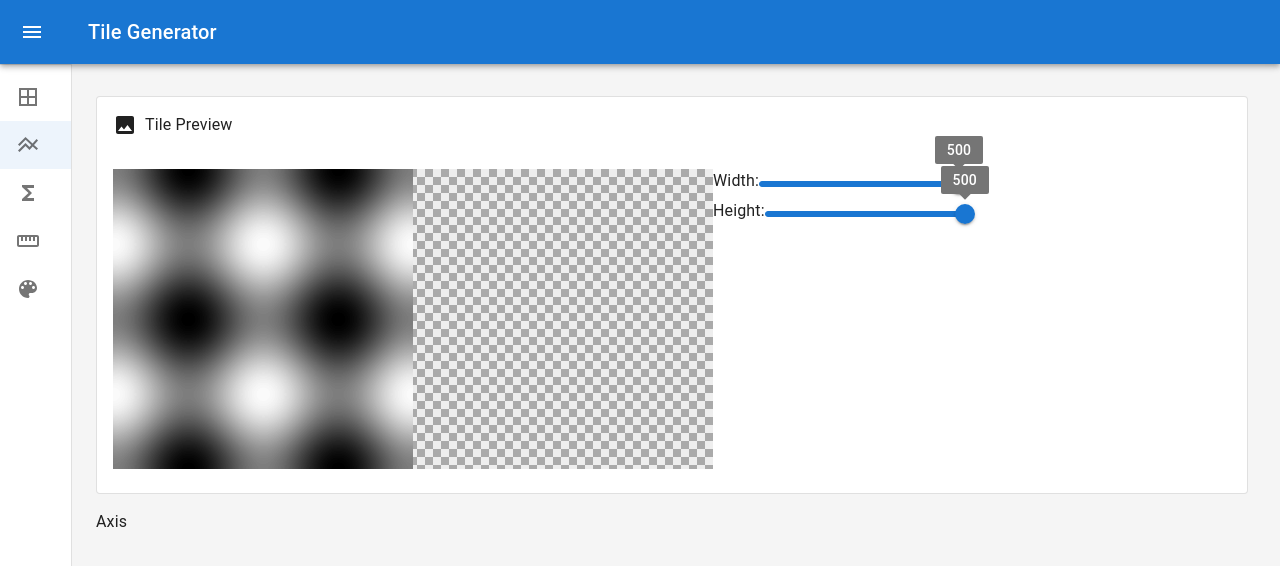
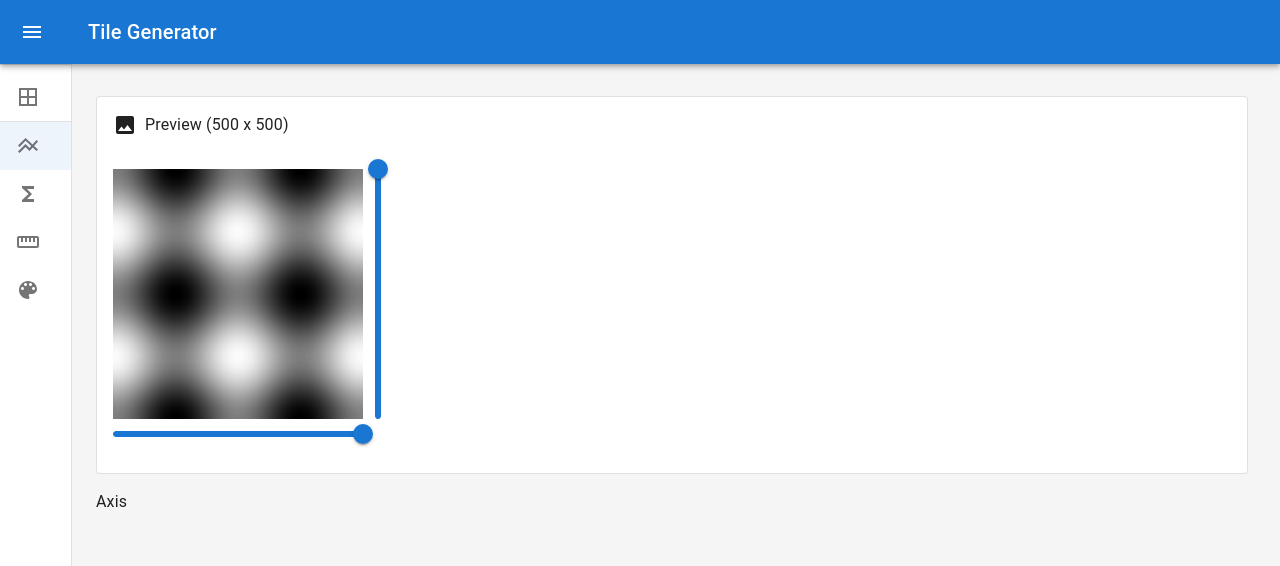
Before and after one commit to vaughan99/tile-gen, a React (Create React App) app: page / in a window 1280 px wide. Shown: the top 566 px of the page. Built offline with nearby package versions, Linux system fonts and the light colour scheme.

Commit message:
further refine preview

```diff
--- a/src/App.tsx
+++ b/src/App.tsx
@@ -19,6 +19,7 @@ import { ImageBuilding } from './imageBuilding';
 import { ColorMapPicker } from './components/ColorMapPicker';
 import { NavList, NavOptions } from './components/NavList';
 import { generateLinearColorArrays } from './interpolation';
+import { PatternEditor } from './components/PatternEditor';
 
 const drawerWidth: number = 240;
 
@@ -193,13 +194,13 @@ export const App = () => {
               />
             ) : (
               <Stack spacing={2}>
-                <Preview profile={profile} imageBuilding={imageBuilding} />
+                <Preview
+                  profile={profile}
+                  setProfile={setProfile}
+                  imageBuilding={imageBuilding}
+                />
                 {navSelected === 'axis' ? <Typography>Axis</Typography> : ''}
-                {navSelected === 'pattern' ? (
-                  <Typography>Pattern</Typography>
-                ) : (
-                  <></>
-                )}
+                {navSelected === 'pattern' ? <PatternEditor /> : <></>}
                 {navSelected === 'normalization' ? (
                   <Typography>Normalization</Typography>
                 ) : (
--- a/src/components/ColorMapPicker.tsx
+++ b/src/components/ColorMapPicker.tsx
@@ -7,7 +7,7 @@ import {
   Typography,
 } from '@mui/material';
 import React, { useState } from 'react';
-import { SketchPicker } from 'react-color';
+import { ChromePicker, SketchPicker } from 'react-color';
 import { GradientPicker } from 'react-linear-gradient-picker';
 import ColorLensIcon from '@mui/icons-material/ColorLens';
 import 'react-linear-gradient-picker/dist/index.css';
@@ -34,7 +34,7 @@ const WrappedColorPicker: React.FC<WrapperPropTypes> = ({
   ...rest
 }) => {
   return (
-    <SketchPicker
+    <ChromePicker
       {...rest}
       color={rgbToRgba(rest.color, rest.opacity)}
       onChange={(c) => {
--- a/src/components/NavList.tsx
+++ b/src/components/NavList.tsx
@@ -9,6 +9,7 @@ import StraightenIcon from '@mui/icons-material/Straighten';
 import ColorLensIcon from '@mui/icons-material/ColorLens';
 import BorderAllIcon from '@mui/icons-material/BorderAll';
 import { TileProfile } from '../profile';
+import { Divider } from '@mui/material';
 
 export type NavOptions =
   | 'tiled'
@@ -36,9 +37,9 @@ export const NavList = (props: NavListProps) => {
           <ListItemIcon>
             <BorderAllIcon />
           </ListItemIcon>
-          <ListItemText primary="View Tiled" />
+          <ListItemText primary="Expanded" />
         </ListItemButton>
-
+        <Divider />
         <ListItemButton
           selected={navSelected === 'axis'}
           onClick={() => onNavSelected('axis')}
@@ -56,7 +57,7 @@ export const NavList = (props: NavListProps) => {
           <ListItemIcon>
             <FunctionsIcon />
           </ListItemIcon>
-          <ListItemText primary="Pattern Functions" />
+          <ListItemText primary="Pattern Editor" />
         </ListItemButton>
 
         <ListItemButton
--- /dev/null
+++ b/src/components/PatternEditor.tsx
@@ -0,0 +1,41 @@
+import {
+  Card,
+  CardContent,
+  CardHeader,
+  Stack,
+  TextField,
+  Typography,
+} from '@mui/material';
+import React, { useState } from 'react';
+import FunctionsIcon from '@mui/icons-material/Functions';
+import { TileProfile } from '../profile';
+
+export interface PatternEditorProps {
+  // colorMap: ColorMap;
+  // onColorMapChange: (newColorMap: ColorMap) => void;
+}
+
+export const PatternEditor: React.FC<PatternEditorProps> = (
+  props: PatternEditorProps
+): JSX.Element => {
+  return (
+    <Card variant="outlined">
+      <CardHeader
+        sx={{ alignItems: 'center' }}
+        title={
+          <Stack direction="row" alignContent="center" spacing={1}>
+            <FunctionsIcon />
+            <Typography>Pattern Editor</Typography>
+          </Stack>
+        }
+      />
+      <CardContent>
+        <Stack spacing={2}>
+          <TextField multiline />
+        </Stack>
+      </CardContent>
+    </Card>
+  );
+};
+
+export {};
--- a/src/components/Preview.tsx
+++ b/src/components/Preview.tsx
@@ -9,24 +9,26 @@ import {
   Typography,
 } from '@mui/material';
 import ImageIcon from '@mui/icons-material/Image';
-import { useEffect, useRef } from 'react';
+import { useEffect, useRef, useState } from 'react';
 import { ImageBuilding } from '../imageBuilding';
-import { TileProfile } from '../profile';
+import { Size, TileProfile } from '../profile';
 import { options, setOptions } from '../options';
 import { backgroundCheckboardCanvas } from '../checkboard';
 
 export interface PreviewProps {
   profile: TileProfile;
+  setProfile: (profile: TileProfile) => void;
   imageBuilding: ImageBuilding;
 }
 
-const canvasWidth = 600;
-const canvasHeight = 300;
+const canvasWidth = 250;
+const canvasHeight = 250;
 
 // TODO: Have checkered background to bleed through alpha.
 export const Preview = (props: PreviewProps) => {
-  const { imageBuilding, profile } = props;
+  const { imageBuilding, profile, setProfile } = props;
   const canvasRef = useRef<HTMLCanvasElement>(null);
+  const [size, setSize] = useState<Size>(profile.size);
 
   useEffect(() => {
     if (canvasRef.current !== null && imageBuilding.image !== undefined) {
@@ -67,17 +69,24 @@ export const Preview = (props: PreviewProps) => {
     }
   }, [imageBuilding, canvasRef]);
 
+  const onSizeCommitted = () => {
+    setProfile({ ...profile, size });
+  };
+
   return (
     <Card variant="outlined">
       <CardHeader
         title={
           <Stack direction="row" alignContent="center" spacing={1}>
             <ImageIcon />
-            <Typography>Tile Preview</Typography>
+            <Typography>
+              Preview ({size.width} x {size.height})
+            </Typography>
           </Stack>
         }
       />
       <CardContent>
+        <Stack>
           <Stack direction="row">
             <Box
               display="flex"
@@ -108,36 +117,32 @@ export const Preview = (props: PreviewProps) => {
                 />
               )}
             </Box>
-          <Stack direction="column">
-            <Stack direction="row">
-              <Typography>Width: </Typography>
+            <Slider
+              orientation="vertical"
+              min={20}
+              max={500}
+              step={1}
+              value={size.height}
+              onChange={(_evt, val) =>
+                setSize({ ...size, height: val as number })
+              }
+              onChangeCommitted={onSizeCommitted}
+              sx={{
+                height: canvasHeight,
+              }}
+            />
+          </Stack>
           <Slider
             min={20}
             max={500}
             step={1}
-                value={profile.size.width}
-                onChange={() => {}}
-                valueLabelDisplay="on"
+            value={size.width}
+            onChange={(_evt, val) => setSize({ ...size, width: val as number })}
+            onChangeCommitted={onSizeCommitted}
             sx={{
-                  width: 200,
+              width: canvasWidth,
             }}
           />
-            </Stack>
-            <Stack direction="row">
-              <Typography>Height: </Typography>
-              <Slider
-                min={20}
-                max={500}
-                step={1}
-                value={profile.size.height}
-                onChange={() => {}}
-                valueLabelDisplay="on"
-                sx={{
-                  width: 200,
-                }}
-              />
-            </Stack>
-          </Stack>
         </Stack>
       </CardContent>
     </Card>
--- a/src/components/TiledView.tsx
+++ b/src/components/TiledView.tsx
@@ -1,21 +1,27 @@
 import { useState, useRef, useEffect } from 'react';
 import {
   Box,
+  Card,
+  CardContent,
+  CardHeader,
   CircularProgress,
   FormControlLabel,
   FormGroup,
-  Grid,
+  Stack,
   Switch,
   Typography,
 } from '@mui/material';
+import BorderAllIcon from '@mui/icons-material/BorderAll';
 import { Resizable } from 'react-resizable';
 import { PreviewProps } from './Preview';
-import { TileProfile } from '../profile';
+import { TileProfile, Size } from '../profile';
 import { backgroundCheckboardCanvas } from '../checkboard';
+import { ImageBuilding } from '../imageBuilding';
 
 export interface TiledViewProps extends PreviewProps {
   profile: TileProfile;
   setProfile: (profile: TileProfile) => void;
+  imageBuilding: ImageBuilding;
 }
 
 // TODO: Save settings in local storage.
@@ -23,8 +29,7 @@ export const TiledView = (props: TiledViewProps) => {
   const { profile, setProfile, imageBuilding } = props;
   const [lockAspectRatio, setLockAspectRatio] = useState<boolean>(true);
   const [showFootprint, setShowFootprint] = useState<boolean>(false);
-  const [tileWidth, setTileWidth] = useState<number>(profile.size.width);
-  const [tileHeight, setTileHeight] = useState<number>(profile.size.height);
+  const [size, setSize] = useState<Size>({ ...profile.size });
   const [snap, setSnap] = useState<boolean>(true);
   const canvasRef = useRef<HTMLCanvasElement>(null);
 
@@ -36,8 +41,7 @@ export const TiledView = (props: TiledViewProps) => {
       size.width = Math.round(size.width);
       size.height = Math.round(size.height);
     }
-    setTileWidth(size.width);
-    setTileHeight(size.height);
+    setSize(size);
   };
 
   const onFootprintResizeStop = (evt: any, { size }: any) => {
@@ -76,13 +80,14 @@ export const TiledView = (props: TiledViewProps) => {
   }, [imageBuilding, canvasRef]);
 
   return (
-    <Grid container spacing={0.5}>
-      <Grid item xs={4} md={4}>
-        <Typography variant="h5" component="div" alignSelf="start">
-          Individual Size: {tileWidth} x {tileHeight}
+    <Card variant="outlined">
+      <CardHeader
+        title={
+          <Stack direction="row" alignContent="center" spacing={1}>
+            <BorderAllIcon />
+            <Typography>
+              Expanded ({size.width} x {size.height})
             </Typography>
-      </Grid>
-      <Grid item xs={8} md={8} justifyContent="flex-end">
             <FormGroup
               aria-label="position"
               row
@@ -125,8 +130,10 @@ export const TiledView = (props: TiledViewProps) => {
                 labelPlacement="end"
               />
             </FormGroup>
-      </Grid>
-      <Grid item xs={12} md={12}>
+          </Stack>
+        }
+      />
+      <CardContent>
         <Box height="100%" display="flex">
           {imageBuilding.image ? (
             <>
@@ -140,8 +147,8 @@ export const TiledView = (props: TiledViewProps) => {
                 height={2500}
               />
               <Resizable
-                height={tileHeight}
-                width={tileWidth}
+                height={size.height}
+                width={size.width}
                 lockAspectRatio={lockAspectRatio}
                 handleSize={[10, 10]}
                 minConstraints={[20, 20]}
@@ -152,8 +159,8 @@ export const TiledView = (props: TiledViewProps) => {
                 <div
                   hidden={!showFootprint}
                   style={{
-                    height: tileHeight,
-                    width: tileWidth,
+                    height: size.height,
+                    width: size.width,
                     backgroundColor: 'rgba(0, 0, 0, 0.2)',
                     zIndex: 2001,
                     position: 'absolute',
@@ -165,7 +172,7 @@ export const TiledView = (props: TiledViewProps) => {
             <CircularProgress aria-busy size={100} thickness={6} />
           )}
         </Box>
-      </Grid>
-    </Grid>
+      </CardContent>
+    </Card>
   );
 };
```
Lines whose indentation alone changed are shown as unchanged.
